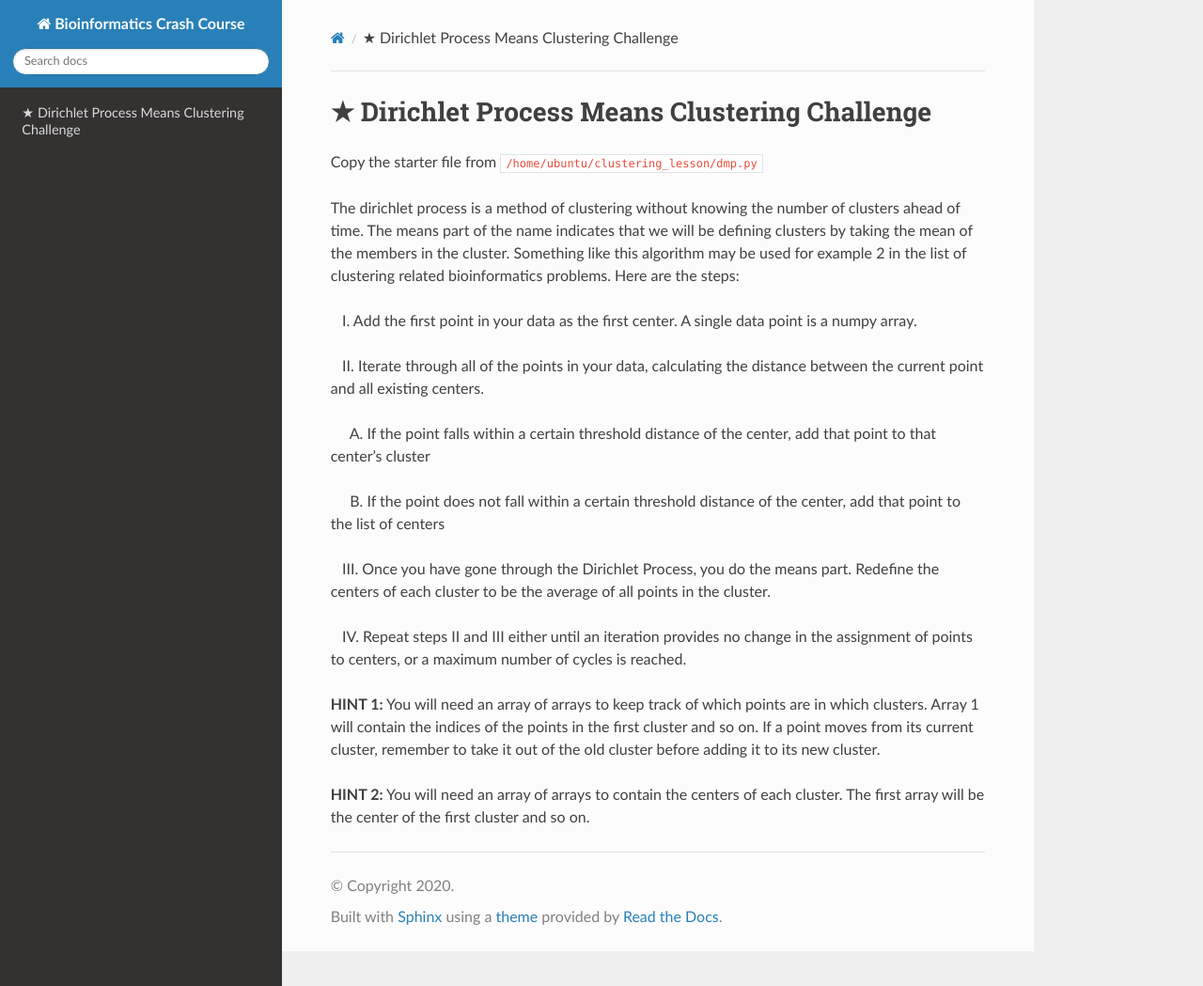
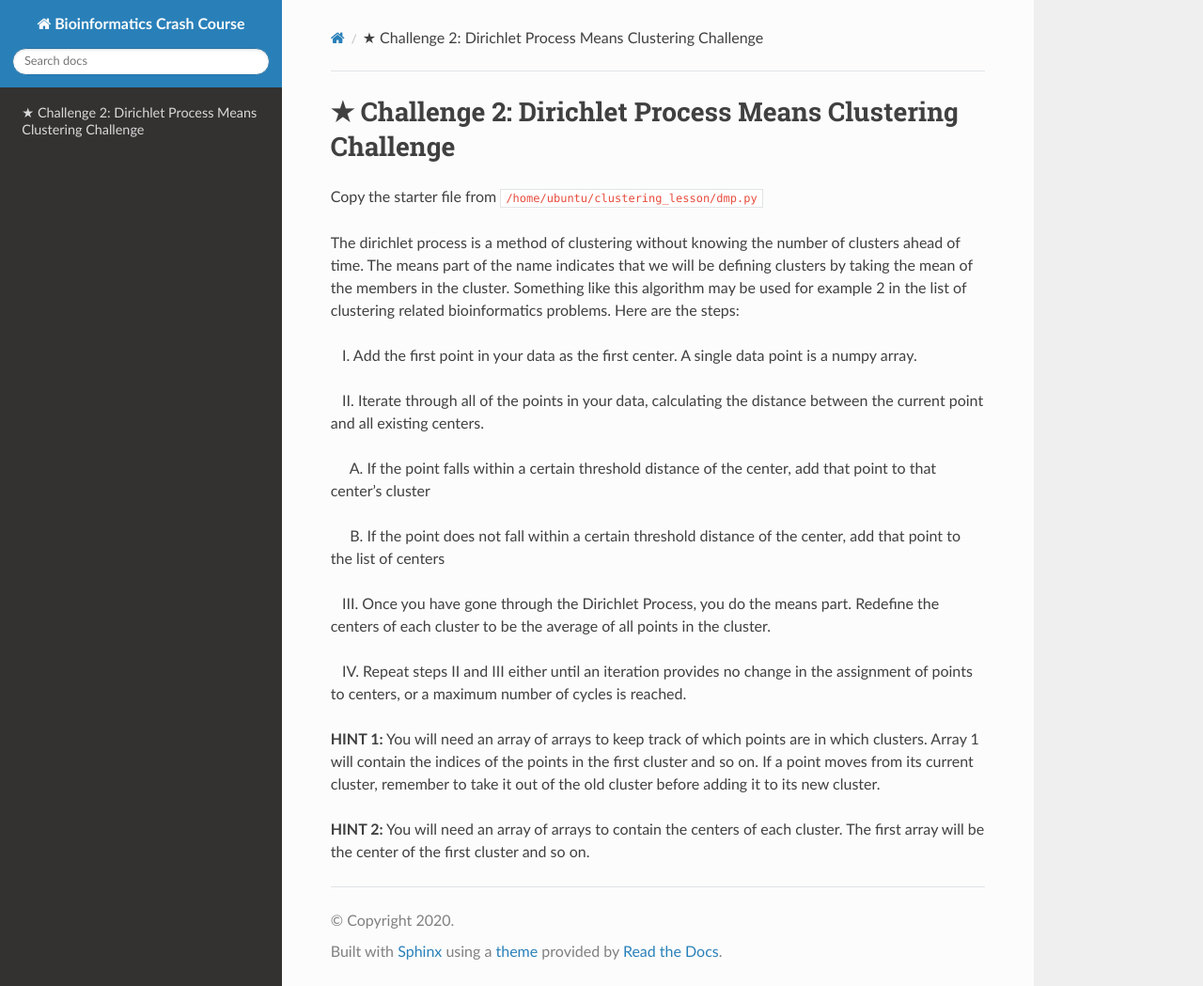
Before and after one commit to ubicucsd/crash_course, a Sphinx documentation site: the page built from source/9.2_Dirichlet_Challenge.md, in a window 1280 px wide and 1049 px high. Shown: the whole window at 94% size. Built offline with Sphinx 7.4.7 and the Read the Docs theme 2.0.0, drawn with Linux system fonts in a browser that asks for light colours.

Commit message:
Update 9.2_Dirichlet_Challenge.md

````diff
--- a/source/9.2_Dirichlet_Challenge.md
+++ b/source/9.2_Dirichlet_Challenge.md
@@ -1,4 +1,4 @@
-# ★ Dirichlet Process Means Clustering Challenge
+# ★ Challenge 2: Dirichlet Process Means Clustering Challenge
 
 Copy the starter file from
 ```/home/ubuntu/clustering_lesson/dmp.py```
````
